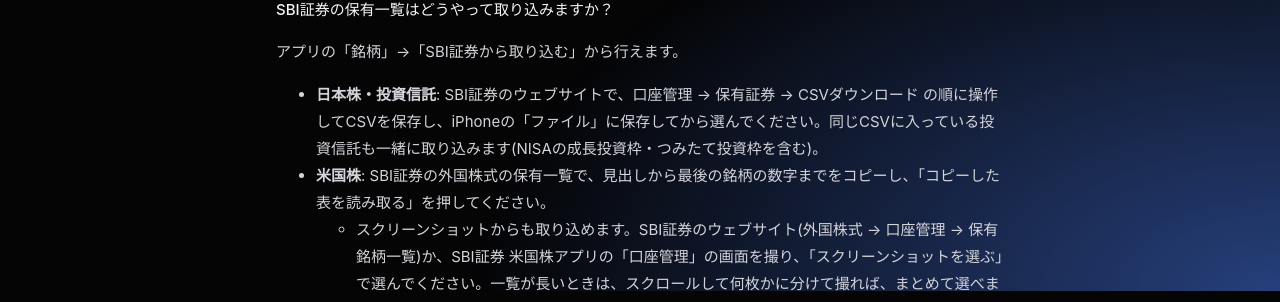
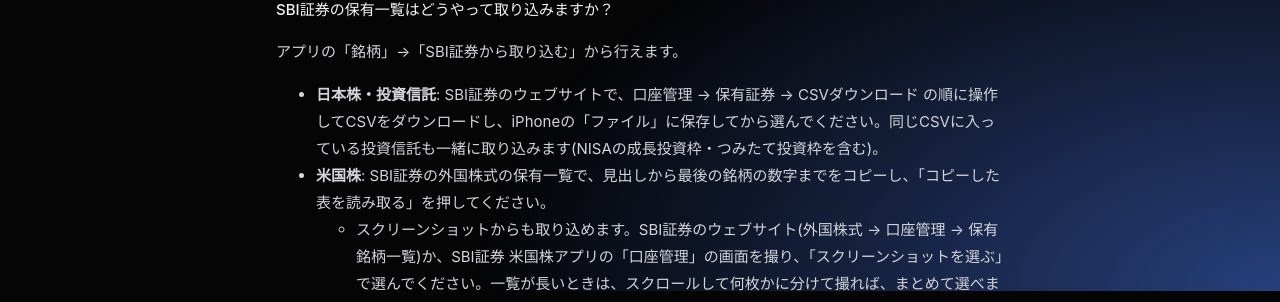
Before and after one commit to kasane-app/kasane-app.github.io, a Jekyll site: the page built from support.md, in a window 1280 px wide. Shown: the part 609-911 px from the top of the page. Built offline with Jekyll 4.4.1, drawn with Linux system fonts in a browser that asks for light colours.

Commit message:
サポート: 手順の言い回しを直す

```diff
--- a/support.md
+++ b/support.md
@@ -24,7 +24,7 @@
 
 アプリの「銘柄」→「SBI証券から取り込む」から行えます。
 
-- **日本株・投資信託**: SBI証券のウェブサイトで、口座管理 → 保有証券 → CSVダウンロード の順に操作してCSVを保存し、iPhoneの「ファイル」に保存してから選んでください。同じCSVに入っている投資信託も一緒に取り込みます(NISAの成長投資枠・つみたて投資枠を含む)。
+- **日本株・投資信託**: SBI証券のウェブサイトで、口座管理 → 保有証券 → CSVダウンロード の順に操作してCSVをダウンロードし、iPhoneの「ファイル」に保存してから選んでください。同じCSVに入っている投資信託も一緒に取り込みます(NISAの成長投資枠・つみたて投資枠を含む)。
 - **米国株**: SBI証券の外国株式の保有一覧で、見出しから最後の銘柄の数字までをコピーし、「コピーした表を読み取る」を押してください。
   - スクリーンショットからも取り込めます。SBI証券のウェブサイト(外国株式 → 口座管理 → 保有銘柄一覧)か、SBI証券 米国株アプリの「口座管理」の画面を撮り、「スクリーンショットを選ぶ」で選んでください。一覧が長いときは、スクロールして何枚かに分けて撮れば、まとめて選べます。
 
```
